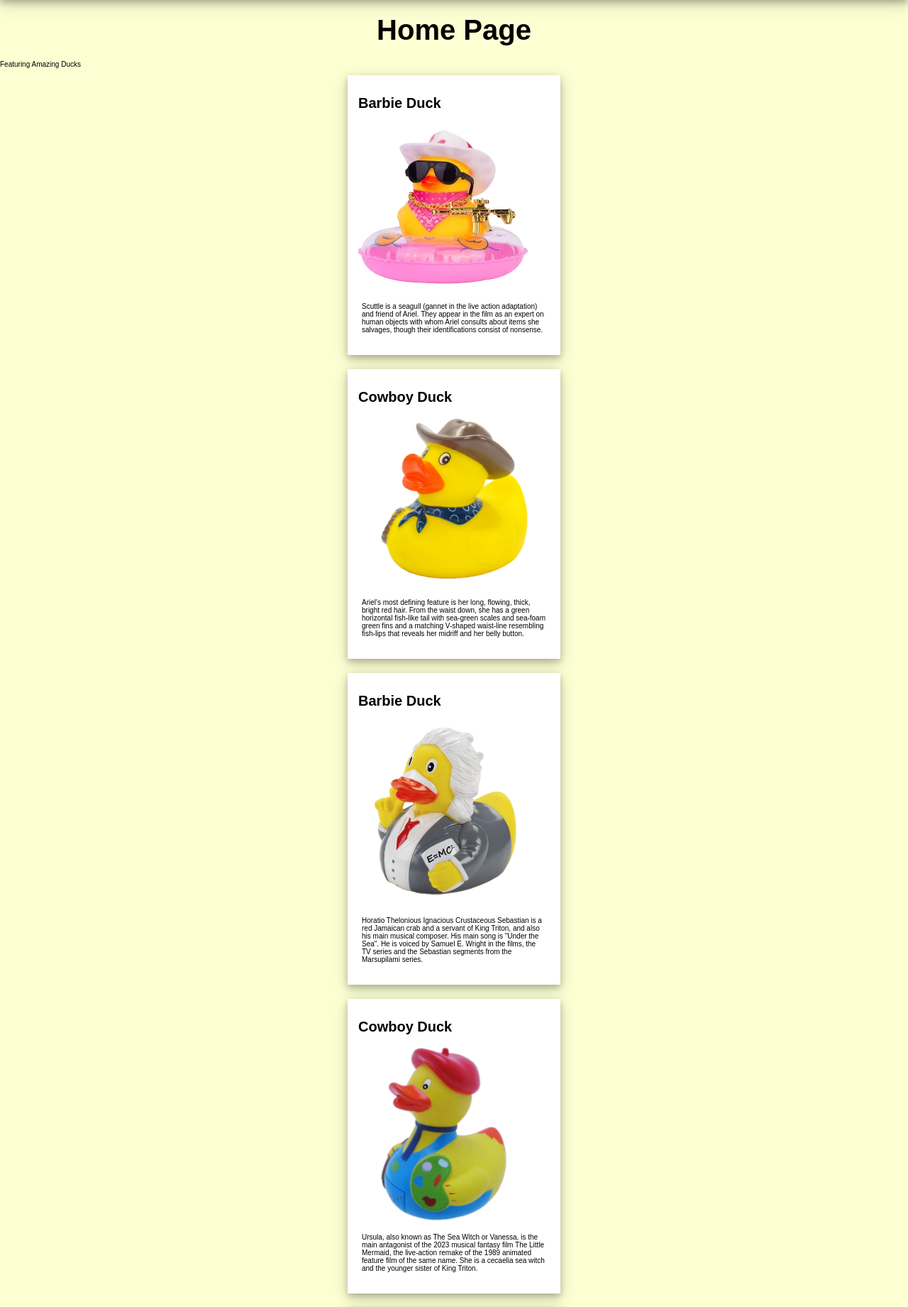
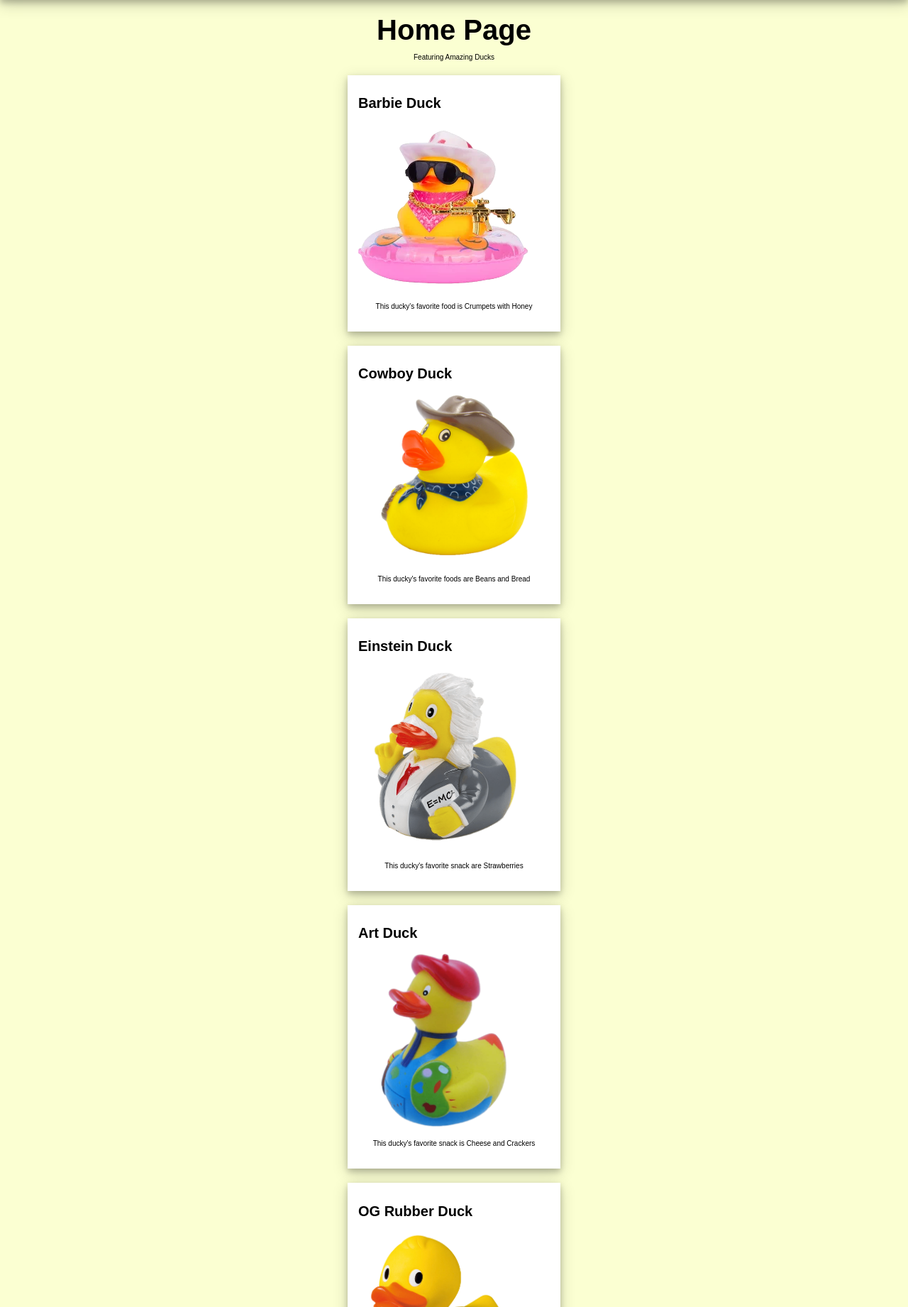
Before and after one commit to nic-gdes/create-a-duck-directory-ashley-grant, a PHP site: page / in a window 1280 px wide. Shown: the part 79-1920 px from the top of the page at 71% size. Run offline with PHP 8.4, Linux system fonts and the light colour scheme.

Commit message:
comment out width

```diff
--- a/assets/css/style.css
+++ b/assets/css/style.css
@@ -16,7 +16,14 @@ header img {
     display: flex;
     justify-content: center;
     margin: 20px;
+    margin-bottom: 0;
     font-size: 40px;
+}
+
+.home-page-subtitle {
+    display: flex;
+    justify-content: center;
+    margin-bottom: 20px;
 }
 
 h1 {
@@ -70,10 +77,15 @@ h1 {
 
 .grid-item {
     display: grid;
-    width: 90%;
+    /* width: 90%; */
     box-shadow: 0 4px 8px 0 rgba(0, 0, 0, 0.2), 0 6px 20px 0 rgba(0, 0, 0, 0.19);
     padding: 15px;
     background-color: white;
+}
+
+.grid-item img {
+    display: flex;
+    justify-content: center;
 }
 
 p {
--- a/index.php
+++ b/index.php
@@ -18,37 +18,37 @@
 </header>
     <main>
         <h1 class="home-page-title">Home Page</h1>
-        <h3>Featuring Amazing Ducks</h3>
+        <h3 class="home-page-subtitle">Featuring Amazing Ducks</h3>
         <div class="grid">
             <div class="grid-item">
                 <h1>Barbie Duck</h1>
                 <img class="grid-img" src="./assets/img/Barbie-Duck.png" alt="Rubber Duck that looks like Barbie">
-                <p>Scuttle is a seagull (gannet in the live action adaptation) and friend of Ariel. They appear in the film as an expert on human objects with whom Ariel consults about items she salvages, though their identifications consist of nonsense.</p>
+                <p>This ducky's favorite food is Crumpets with Honey</p>
             </div>
             <div class="grid-item">
                 <h1>Cowboy Duck</h1>
                 <img class="grid-img" src="./assets/img/Cowboy-Duck.png" alt="Rubber Duck that looks like a cowboy">
-                <p>Ariel's most defining feature is her long, flowing, thick, bright red hair. From the waist down, she has a green horizontal fish-like tail with sea-green scales and sea-foam green fins and a matching V-shaped waist-line resembling fish-lips that reveals her midriff and her belly button.</p>
+                <p>This ducky's favorite foods are Beans and Bread</p>
             </div>
             <div class="grid-item">
-                <h1>Barbie Duck</h1>
+                <h1>Einstein Duck</h1>
                 <img class="grid-img" src="./assets/img/Einstein-Duck.png" alt="Rubber Duck that looks like Einstein">
-                <p>Horatio Thelonious Ignacious Crustaceous Sebastian is a red Jamaican crab and a servant of King Triton, and also his main musical composer. His main song is "Under the Sea". He is voiced by Samuel E. Wright in the films, the TV series and the Sebastian segments from the Marsupilami series.</p>
+                <p>This ducky's favorite snack are Strawberries</p>
             </div>
             <div class="grid-item">
-                <h1>Cowboy Duck</h1>
+                <h1>Art Duck</h1>
                 <img class="grid-img" src="./assets/img/Art-Duck.png" alt="Rubber Duck that looks like an artist">
-                <p>Ursula, also known as The Sea Witch or Vanessa, is the main antagonist of the 2023 musical fantasy film The Little Mermaid, the live-action remake of the 1989 animated feature film of the same name. She is a cecaelia sea witch and the younger sister of King Triton.</p>
+                <p>This ducky's favorite snack is Cheese and Crackers</p>
             </div>
             <div class="grid-item">
-                <h1>Barbie Duck</h1>
+                <h1>OG Rubber Duck</h1>
                 <img class="grid-img" src="./assets/img/Original-Duck.png" alt="Rubber Duck that looks like the original rubber duck">
-                <p>Ursula, also known as The Sea Witch or Vanessa, is the main antagonist of the 2023 musical fantasy film The Little Mermaid, the live-action remake of the 1989 animated feature film of the same name. She is a cecaelia sea witch and the younger sister of King Triton.</p>
+                <p>This ducky's favorite food is Scrambled Eggs</p>
             </div>
             <div class="grid-item">
-                <h1>Cowboy Duck</h1>
+                <h1>Airforce Officer Duck</h1>
                 <img class="grid-img" src="./assets/img/Airforce-Duck.png" alt="Rubber Duck that looks like a US Airforce Officer">
-                <p>Ursula, also known as The Sea Witch or Vanessa, is the main antagonist of the 2023 musical fantasy film The Little Mermaid, the live-action remake of the 1989 animated feature film of the same name. She is a cecaelia sea witch and the younger sister of King Triton.</p>
+                <p>This ducky's favorite foods are Meatloaf and Chicken</p>
             </div>
         </div>
     </main>
```
